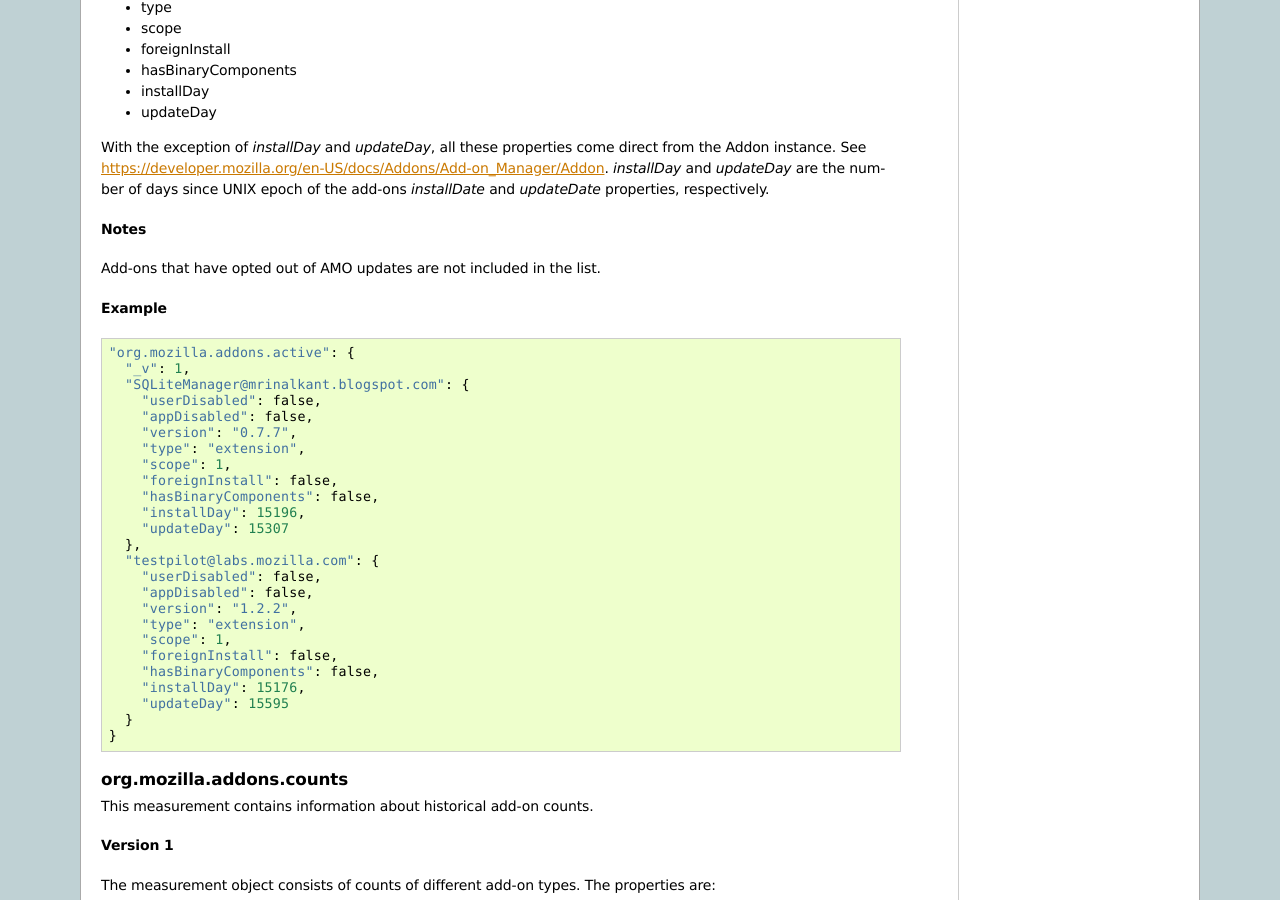
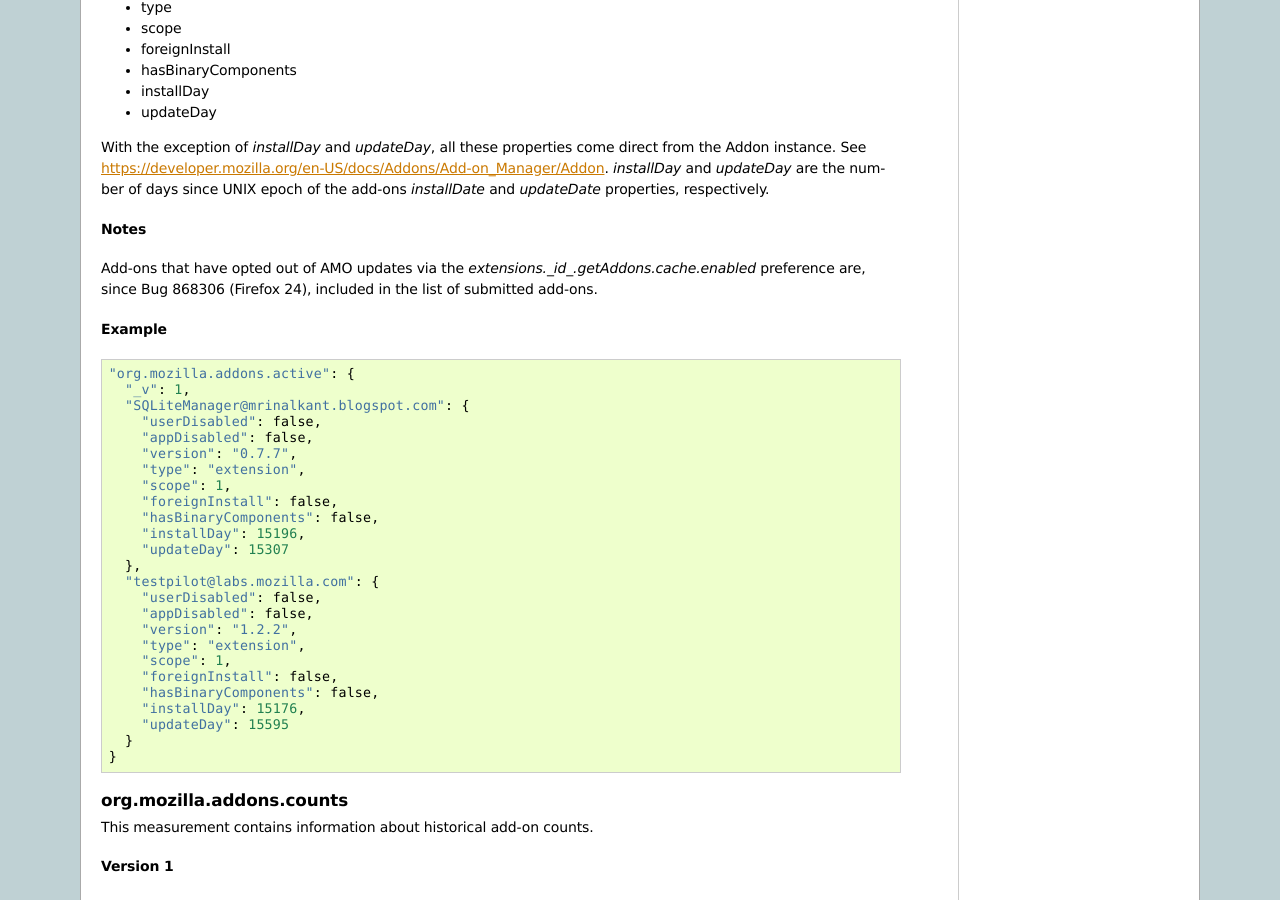
Before and after one commit to mozilla-services/docs, a Sphinx documentation site: the page built from source/healthreport/index.rst, in a window 1280 px wide and 900 px high, scrolled down 4073 px. Built offline with Sphinx 7.4.7, drawn with Linux system fonts in a browser that asks for light colours; the version number could not be read and is left out.

Commit message:
Bug 885943 - Reflect add-on opt-out policy change.

```diff
--- a/source/healthreport/index.rst
+++ b/source/healthreport/index.rst
@@ -273,7 +273,9 @@ the add-ons *installDate* and *updateDate* properties, respectively.
 Notes
 ^^^^^
 
-Add-ons that have opted out of AMO updates are not included in the list.
+Add-ons that have opted out of AMO updates via the
+*extensions._id_.getAddons.cache.enabled* preference are, since Bug 868306
+(Firefox 24), included in the list of submitted add-ons.
 
 Example
 ^^^^^^^
```
